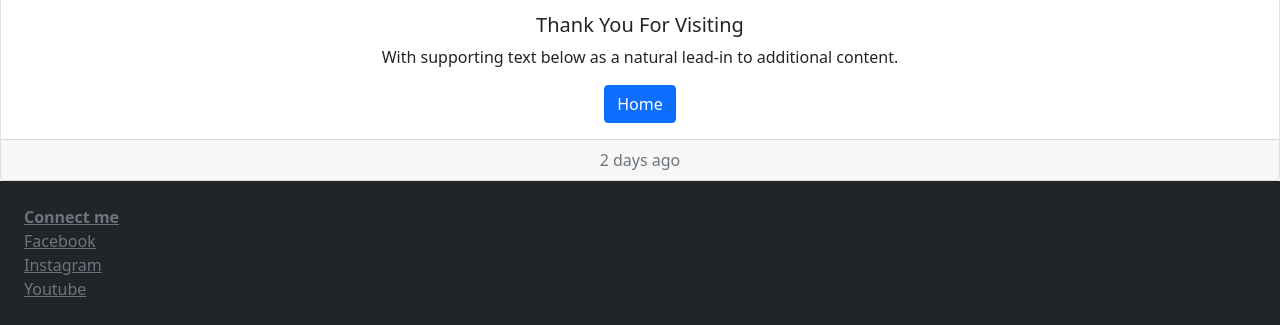
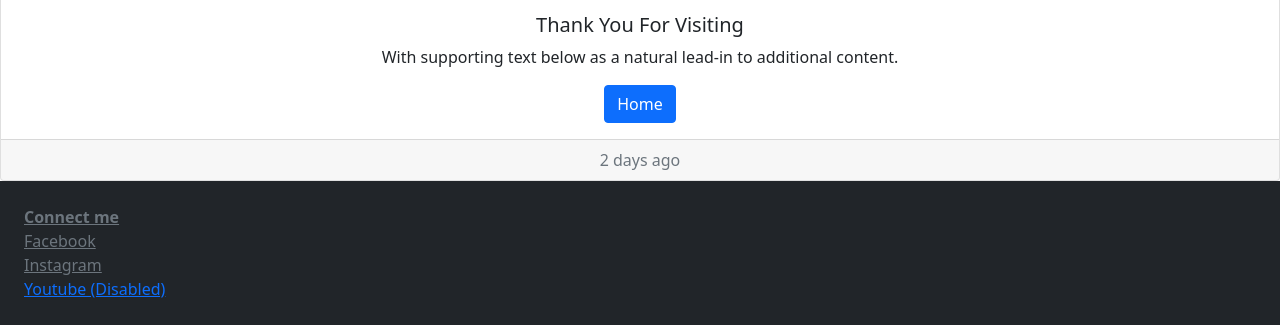
Before and after one commit to Vimal-Babu/Vimal-Babu-static-website, a plain HTML site: page index.html in a window 1280 px wide. Shown: the part 6493-6818 px from the top of the page. Drawn offline with nearby package versions, Linux system fonts and the light colour scheme.

Commit message:
Update index.html

```diff
--- a/index.html
+++ b/index.html
@@ -237,7 +237,8 @@
                       <a href="https://www.facebook.com/" class="link-secondary ">Facebook</a><br>
 
                       <a href="#" class="link-secondary ">Instagram</a><br>
-                      <a href="https://www.youtube.com/channel/UCCr17E5IiLo0jZ6VsklMIKg" class="link-secondary ">Youtube</a>
+                      <a class="disabled" href="https://www.youtube.com/channel/UCCr17E5IiLo0jZ6VsklMIKg" class="link-secondary ">Youtube (Disabled) </a>
+
                     </div>
 
                   </div>
```
